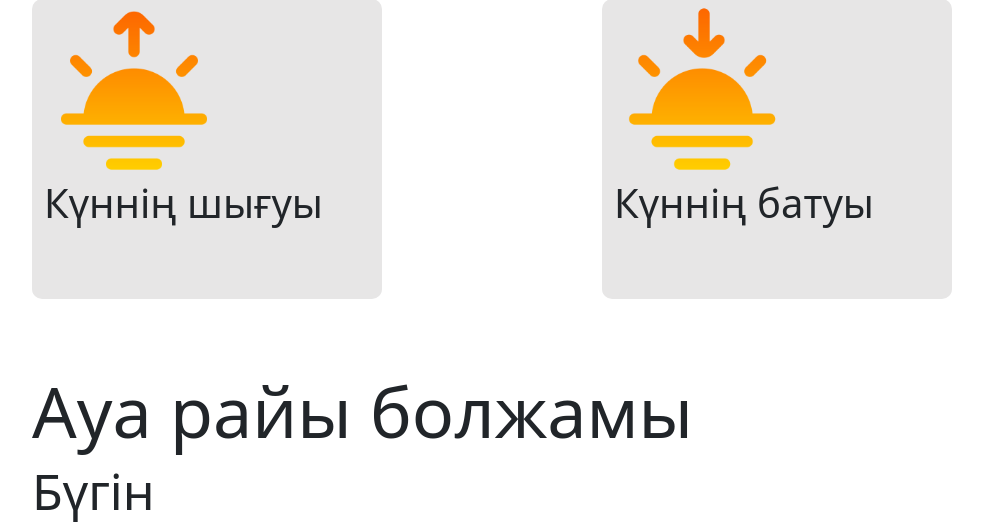
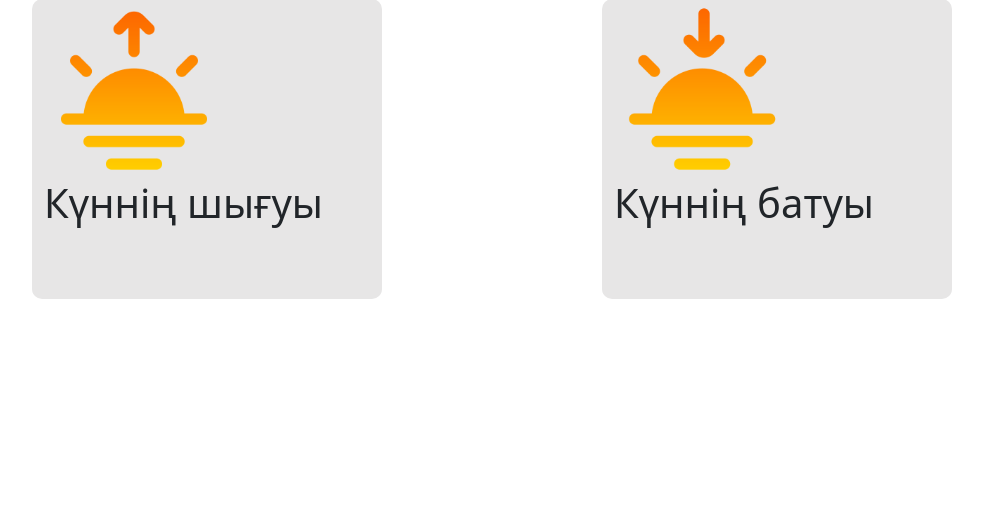
Before and after one commit to Muhagithub/Air-quality-Atyrau, a Django app: template home/templates/weather.html in a window 1280 px wide. Shown: the part 724-1253 px from the top of the page, without its empty margins (50-1033 px from the left). After the commit the page ends 1023 px from the top, so only its background shows below. Run offline with Django 4.2, Linux system fonts and the light colour scheme; the template is opened without the code that fills it, so the values that code supplies are empty.

Commit message:
Update weather.html

```diff
--- a/home/templates/weather.html
+++ b/home/templates/weather.html
@@ -476,8 +476,6 @@
       </div>
     </div>
     <div class="container" style="margin-top: 70px;">
-      <h1 style="font-size: 70px;">Ауа райы болжамы</h1>
-      <h1 style="font-size: 50px;">Бүгін</h1>
       {% if dt_1 == '2:00' %}
         <div style="width: 135px; height: 135px; background-color: rgb(231, 230, 230); border-radius: 10px;">
           <div class="container">
```
